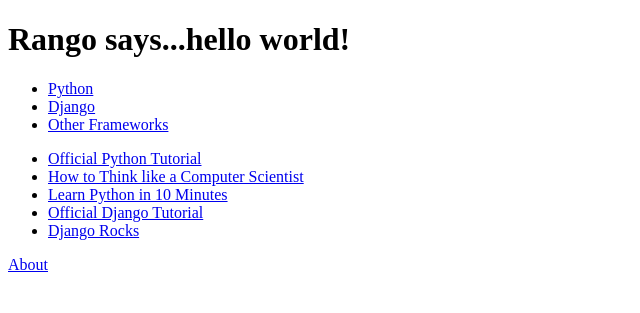
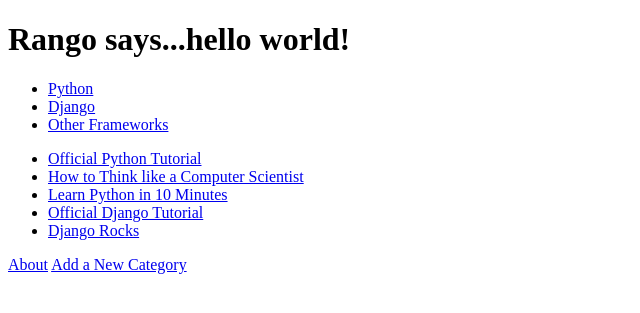
Before and after one commit to brojd/tango_with_django_project, a Django app: page /rango/ in a window 1280 px wide. Shown: the top 313 px of the page, without its empty margins (0-640 px from the left). Run offline with Django 3.2, Linux system fonts and the light colour scheme; data comes from the database, SQL or seed files in the repository; parts of the project's set-up code (start-up, migrations or seed data) failed here and were passed over.

Commit message:
Modify Index Page (add link to Add Category)

```diff
--- a/templates/rango/index.html
+++ b/templates/rango/index.html
@@ -32,5 +32,6 @@
         {% endif %}
 
         <a href="/rango/about/">About</a>
+        <a href="/rango/add_category">Add a New Category</a><br />
     </body>
 </html>
```
